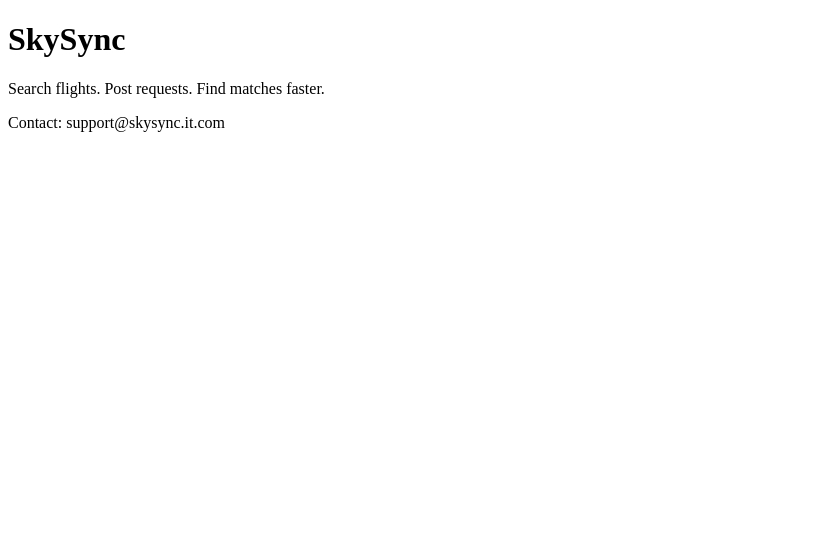
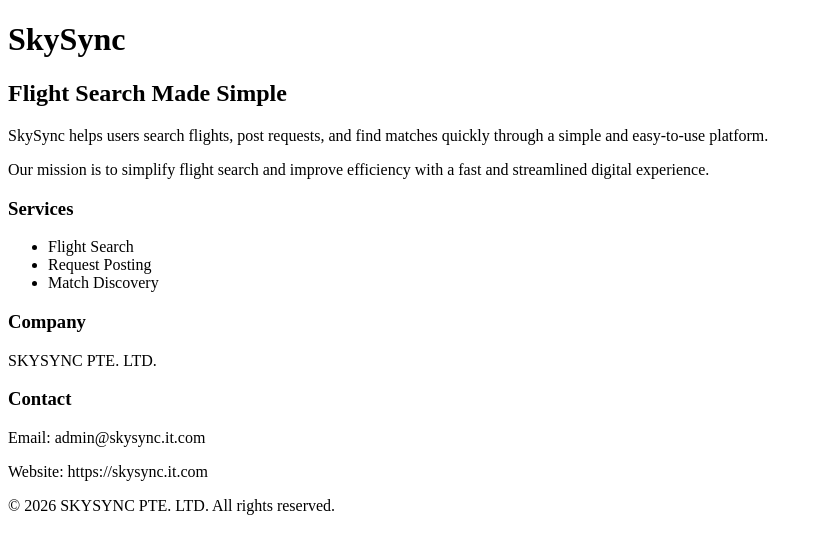
Before and after one commit to skysync88/skysync-website, a plain HTML site: page index.html in a window 1280 px wide. Shown: the whole page, without its empty margins (0-818 px from the left). Drawn offline with Linux system fonts and the light colour scheme.

Commit message:
Update index.html

```diff
--- a/index.html
+++ b/index.html
@@ -1,11 +1,38 @@
 <!DOCTYPE html>
 <html>
 <head>
-<title>SkySync</title>
+  <title>SkySync</title>
 </head>
 <body>
-<h1>SkySync</h1>
-<p>Search flights. Post requests. Find matches faster.</p>
-<p>Contact: support@skysync.it.com</p>
+  <h1>SkySync</h1>
+
+  <h2>Flight Search Made Simple</h2>
+
+  <p>
+    SkySync helps users search flights, post requests,
+    and find matches quickly through a simple and easy-to-use platform.
+  </p>
+
+  <p>
+    Our mission is to simplify flight search and improve efficiency
+    with a fast and streamlined digital experience.
+  </p>
+
+  <h3>Services</h3>
+  <ul>
+    <li>Flight Search</li>
+    <li>Request Posting</li>
+    <li>Match Discovery</li>
+  </ul>
+
+  <h3>Company</h3>
+  <p>SKYSYNC PTE. LTD.</p>
+
+  <h3>Contact</h3>
+  <p>Email: admin@skysync.it.com</p>
+
+  <p>Website: https://skysync.it.com</p>
+
+  <p>© 2026 SKYSYNC PTE. LTD. All rights reserved.</p>
 </body>
 </html>
```
